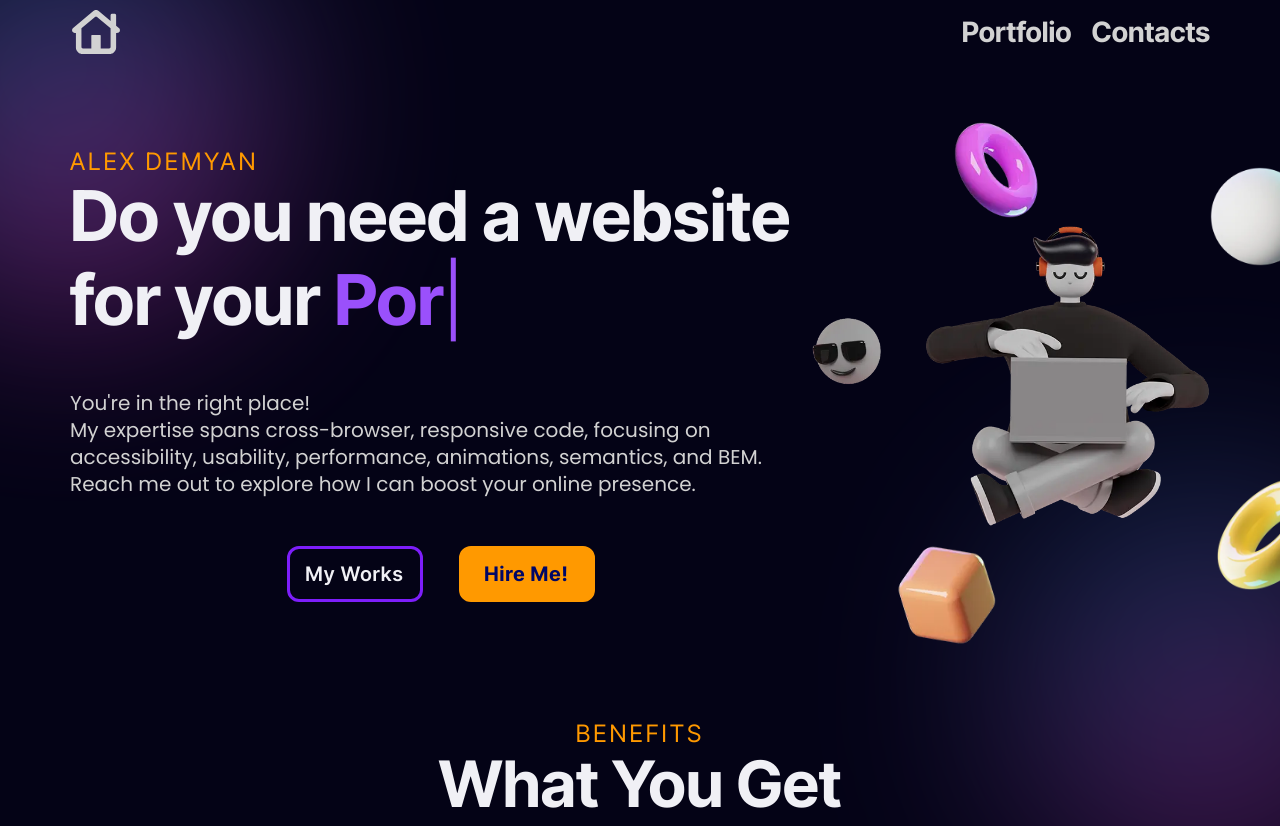
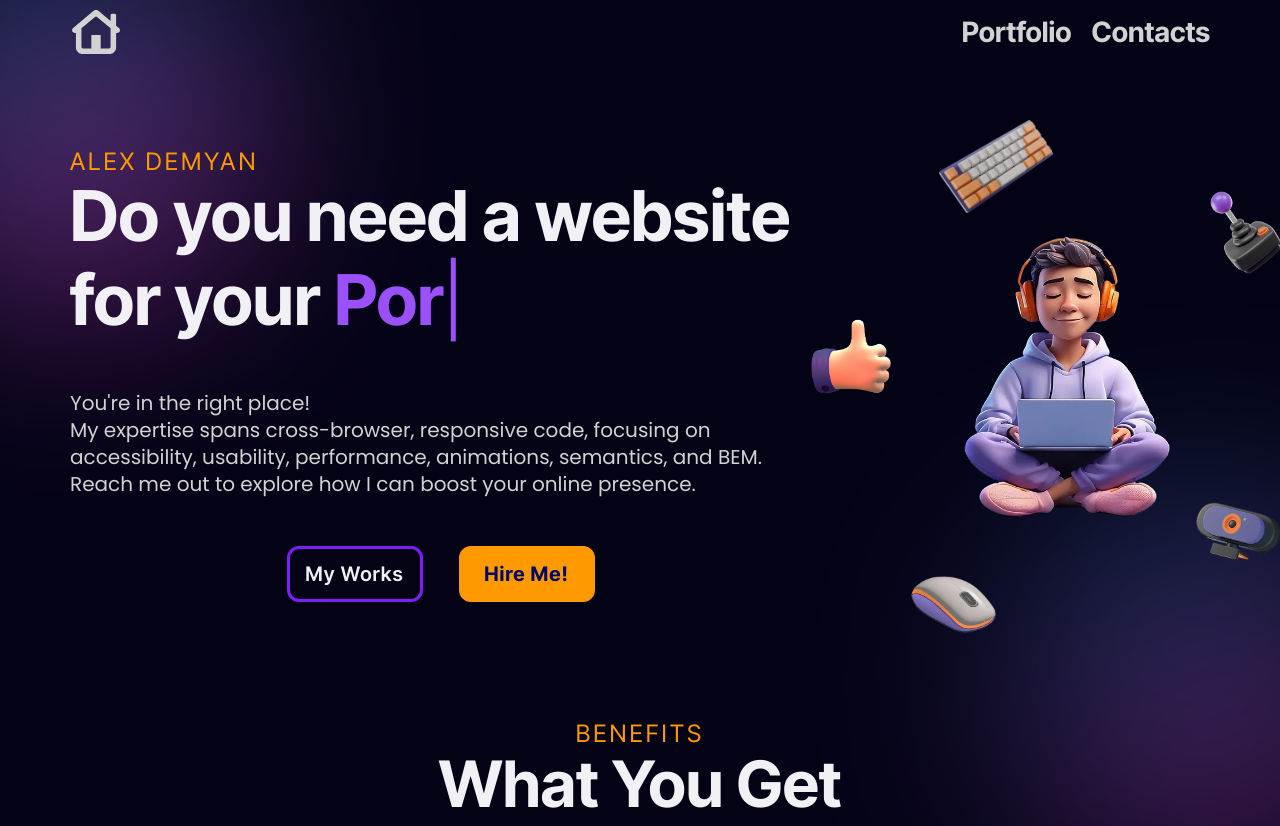
Before and after one commit to Assister2/Portfolio_AI, a plain HTML site: page index.html in a window 1280 px wide. Shown: the top 826 px of the page. Drawn offline with nearby package versions, Linux system fonts and the light colour scheme.

Commit message:
Add files via upload
Hero section images changed

```diff
--- a/css/style.css
+++ b/css/style.css
@@ -912,8 +912,8 @@ body::after {
   content: "";
   display: block;
   position: absolute;
-  width: min(50vw, 50vh);
-  height: min(50vw, 50vh);
+  width: min(50vw, min(40rem, 50vh));
+  height: min(50vw, min(40rem, 50vh));
   background: linear-gradient(162deg, rgba(0, 195, 255, 0.4) 0%, rgba(255, 40, 195, 0.6) 100%);
   filter: blur(100px);
   border-radius: 50%;
@@ -939,7 +939,7 @@ body::after {
 }
 @media (max-width: 768px) {
   .media-hero {
-    width: 30%;
+    width: 35%;
   }
 }
 .media-hero__man {
@@ -950,54 +950,54 @@ body::after {
   height: auto;
   width: 100%;
 }
-.media-hero__cube {
+.media-hero__mouse {
   position: absolute;
   bottom: -40%;
-  left: -10%;
-  width: 35%;
-}
-.media-hero__cube img {
+  left: -5%;
+  width: 30%;
+}
+.media-hero__mouse img {
   height: auto;
   width: 100%;
 }
-.media-hero__smile {
+.media-hero__like {
   position: absolute;
   z-index: -3;
   top: 30%;
   left: -40%;
-  width: 25%;
-}
-.media-hero__smile img {
+  width: 28%;
+}
+.media-hero__like img {
   height: auto;
   width: 100%;
 }
-.media-hero__toroid-y {
+.media-hero__webcam {
   position: absolute;
-  bottom: -22%;
-  right: -42%;
-  width: 40%;
-}
-.media-hero__toroid-y img {
+  bottom: -15%;
+  right: -25%;
+  width: 30%;
+}
+.media-hero__webcam img {
   height: auto;
   width: 100%;
 }
-.media-hero__toroid-p {
+.media-hero__keyboard {
   position: absolute;
-  top: -35%;
-  left: 10%;
-  width: 30%;
-}
-.media-hero__toroid-p img {
+  top: -40%;
+  left: 5%;
+  width: 40%;
+}
+.media-hero__keyboard img {
   height: auto;
   width: 100%;
 }
-.media-hero__sphere {
+.media-hero__joistick {
   position: absolute;
-  top: -20%;
-  right: -35%;
-  width: 35%;
-}
-.media-hero__sphere img {
+  top: -15%;
+  right: -25%;
+  width: 25%;
+}
+.media-hero__joistick img {
   height: auto;
   width: 100%;
 }
--- a/index.html
+++ b/index.html
@@ -6,7 +6,7 @@
 	<meta charset="UTF-8">
 	<meta name="format-detection" content="telephone=no">
 	<!-- <style>body{opacity: 0;}</style> -->
-	<link rel="stylesheet" href="css/style.min.css?_v=20231130175713">
+	<link rel="stylesheet" href="css/style.min.css?_v=20231202174638">
 	<link rel="shortcut icon" href="favicon.ico">
 	<!-- <meta name="robots" content="noindex, nofollow"> -->
 	<meta name="viewport" content="width=device-width, initial-scale=1.0">
@@ -68,22 +68,22 @@
 						</div>
 						<div class="hero__media media-hero">
 							<div class="media-hero__man">
-								<picture><source srcset="img/hero/Sally.webp" type="image/webp"><img src="img/hero/Sally.png" width="400" height="400" alt="developer with laptop"></picture>
+								<picture><source srcset="img/hero/man.webp" type="image/webp"><img src="img/hero/man.png" width="400" height="400" alt="developer with laptop"></picture>
 							</div>
-							<div class="media-hero__cube">
-								<picture><source srcset="img/hero/cube.webp" type="image/webp"><img src="img/hero/cube.png" width="100" height="100" alt="cube"></picture>
+							<div class="media-hero__mouse">
+								<picture><source srcset="img/hero/mouse.webp" type="image/webp"><img src="img/hero/mouse.png" width="100" height="100" alt="mouse"></picture>
 							</div>
-							<div class="media-hero__smile">
-								<picture><source srcset="img/hero/smile.webp" type="image/webp"><img src="img/hero/smile.png" width="100" height="100" alt="smile"></picture>
+							<div class="media-hero__like">
+								<picture><source srcset="img/hero/like.webp" type="image/webp"><img src="img/hero/like.png" width="100" height="100" alt="like"></picture>
 							</div>
-							<div class="media-hero__toroid-y">
-								<picture><source srcset="img/hero/toroid-yellow.webp" type="image/webp"><img src="img/hero/toroid-yellow.png" width="100" height="100" alt="toroid"></picture>
+							<div class="media-hero__webcam">
+								<picture><source srcset="img/hero/webcam.webp" type="image/webp"><img src="img/hero/webcam.png" width="100" height="100" alt="toroid"></picture>
 							</div>
-							<div class="media-hero__toroid-p">
-								<picture><source srcset="img/hero/toroid-purple.webp" type="image/webp"><img src="img/hero/toroid-purple.png" width="100" height="100" alt="toroid"></picture>
+							<div class="media-hero__keyboard">
+								<picture><source srcset="img/hero/keyboard.webp" type="image/webp"><img src="img/hero/keyboard.png" width="100" height="100" alt="toroid"></picture>
 							</div>
-							<div class="media-hero__sphere">
-								<picture><source srcset="img/hero/sphere.webp" type="image/webp"><img src="img/hero/sphere.png" width="100" height="100" alt="sphere"></picture>
+							<div class="media-hero__joistick">
+								<picture><source srcset="img/hero/joistick.webp" type="image/webp"><img src="img/hero/joistick.png" width="100" height="100" alt="joistick"></picture>
 							</div>
 						</div>
 					</section>
@@ -450,9 +450,9 @@
 			</div>
 		</div>
 	</div>
-	<script src="https://cdn.jsdelivr.net/npm/swiper@8/swiper-bundle.min.js?_v=20231130175713"></script>
-	<script src="https://cdn.jsdelivr.net/npm/typed.js@2.0.12?_v=20231130175713"></script>
-	<script src="js/app.min.js?_v=20231130175713"></script>
+	<script src="https://cdn.jsdelivr.net/npm/swiper@8/swiper-bundle.min.js?_v=20231202174638"></script>
+	<script src="https://cdn.jsdelivr.net/npm/typed.js@2.0.12?_v=20231202174638"></script>
+	<script src="js/app.min.js?_v=20231202174638"></script>
 </body>
 
 </html>
--- a/js/app.js
+++ b/js/app.js
@@ -432,10 +432,6 @@
                 }
             }), 0);
             formValidate.formClean(form);
-            formLogging(`Форма отправлена!`);
-        }
-        function formLogging(message) {
-            FLS(`[Формы]: ${message}`);
         }
     }
     window.addEventListener("load", (function(e) {
@@ -571,15 +567,15 @@
         const mediaHero = document.querySelector(".media-hero");
         if (mediaHero) {
             const man = mediaHero.querySelector(".media-hero__man");
-            const cube = mediaHero.querySelector(".media-hero__cube");
-            const smile = mediaHero.querySelector(".media-hero__smile");
-            const toroidYellow = mediaHero.querySelector(".media-hero__toroid-y");
-            const toroidPink = mediaHero.querySelector(".media-hero__toroid-p");
-            const sphere = mediaHero.querySelector(".media-hero__sphere");
+            const mouse = mediaHero.querySelector(".media-hero__mouse");
+            const like = mediaHero.querySelector(".media-hero__like");
+            const webcam = mediaHero.querySelector(".media-hero__webcam");
+            const keyboard = mediaHero.querySelector(".media-hero__keyboard");
+            const joistick = mediaHero.querySelector(".media-hero__joistick");
             let isMauseWathing = false;
             let heroIsIntersecting = false;
             let manX = 0, manY = 0;
-            const childElements = [ cube, smile, toroidYellow, toroidPink, sphere ];
+            const childElements = [ mouse, like, webcam, keyboard, joistick ];
             const distances = Array(childElements.length).fill(0);
             const angles = Array(childElements.length).fill(0);
             const movementKoef = .1;
```
Also changed, not shown: css/style.min.css, img/hero/joistick.png (added), img/hero/joistick.webp (added), img/hero/keyboard.png (added), img/hero/keyboard.webp (added), img/hero/like.png (added), img/hero/like.webp (added), img/hero/man.png (added), img/hero/man.webp (added), img/hero/mouse.png (added), img/hero/mouse.webp (added), img/hero/webcam.png (added), img/hero/webcam.webp (added), js/app.min.js.
